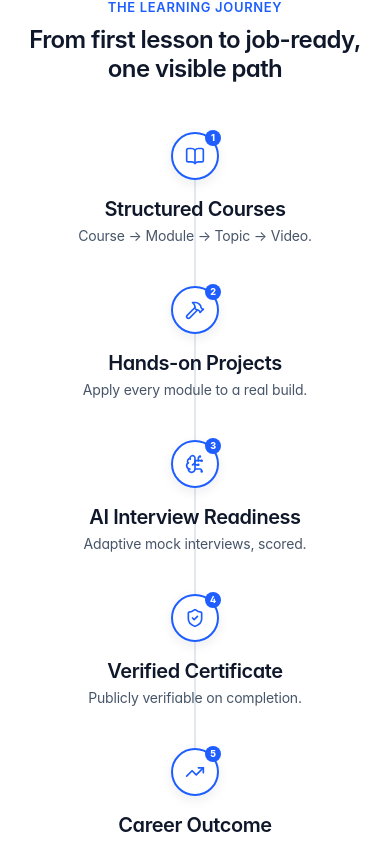
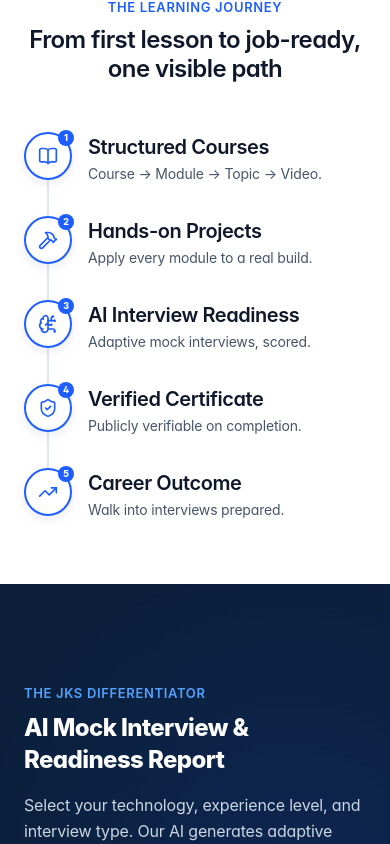
Before and after one commit to lexonitsolutions/JKS-Learning-ui, a Next.js app: page / in a window 390 px wide. Shown: the part 2776-3620 px from the top of the page. Built offline with nearby package versions, Linux system fonts and the light colour scheme; no server answers.

Commit message:
fix(ui): align mobile learning journey timeline to prevent animated scroll line from overlapping text

```diff
--- a/src/components/marketing/learning-journey.tsx
+++ b/src/components/marketing/learning-journey.tsx
@@ -86,9 +86,9 @@ export function LearningJourney() {
             />
           </div>
 
-          {/* Mobile vertical connecting track & animated fill */}
+          {/* Mobile vertical connecting track & animated fill (aligned on icon axis to never cross text) */}
           <div
-            className="absolute left-1/2 -translate-x-1/2 top-6 bottom-[5.5rem] w-0.5 md:hidden"
+            className="absolute left-6 -translate-x-1/2 top-6 bottom-10 w-0.5 md:hidden"
             aria-hidden
           >
             {/* Background track line */}
@@ -102,19 +102,21 @@ export function LearningJourney() {
             </div>
           </div>
 
-          <div className="grid grid-cols-1 gap-10 md:grid-cols-5">
+          <div className="grid grid-cols-1 gap-8 sm:gap-10 md:grid-cols-5">
             {STEPS.map((step, i) => (
               <Reveal key={step.title} variant="fade-up" delay={reducedMotion ? 0 : i * 0.08}>
-                <div className="relative flex flex-col items-center text-center md:items-start md:text-left group">
-                  <div className="relative z-10 flex h-12 w-12 items-center justify-center rounded-full border-2 border-primary-blue bg-white dark:bg-surface-secondary shadow-md shadow-primary-blue/15 transition-transform duration-300 group-hover:scale-110">
+                <div className="relative flex flex-row items-start text-left gap-4 md:flex-col md:items-start group">
+                  <div className="relative z-10 shrink-0 flex h-12 w-12 items-center justify-center rounded-full border-2 border-primary-blue bg-white dark:bg-surface-secondary shadow-md shadow-primary-blue/15 transition-transform duration-300 group-hover:scale-110">
                     <step.icon className="h-5 w-5 text-primary-blue dark:text-blue-400" />
                     {/* Small index badge */}
                     <span className="absolute -top-1 -right-1 flex h-4 w-4 items-center justify-center rounded-full bg-primary-fill text-[9px] font-extrabold text-white">
                       {i + 1}
                     </span>
                   </div>
-                  <h3 className="text-h3 mt-4 text-text-heading font-bold text-base sm:text-lg">{step.title}</h3>
-                  <p className="mt-1 text-sm text-text-body dark:text-slate-400 max-w-xs">{step.body}</p>
+                  <div className="flex-1 min-w-0 pt-0.5 md:pt-0">
+                    <h3 className="text-h3 md:mt-4 text-text-heading font-bold text-base sm:text-lg">{step.title}</h3>
+                    <p className="mt-1 text-sm text-text-body dark:text-slate-400 max-w-xs">{step.body}</p>
+                  </div>
                 </div>
               </Reveal>
             ))}
```
